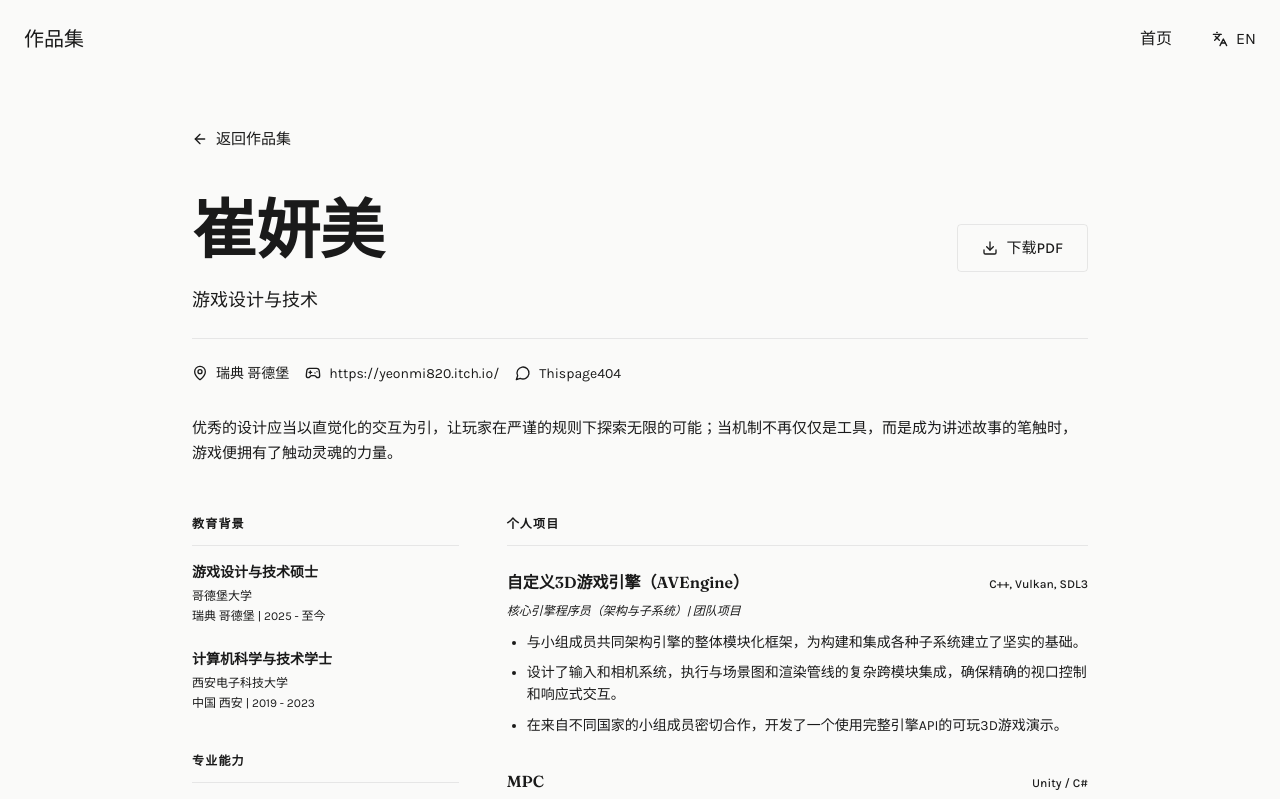
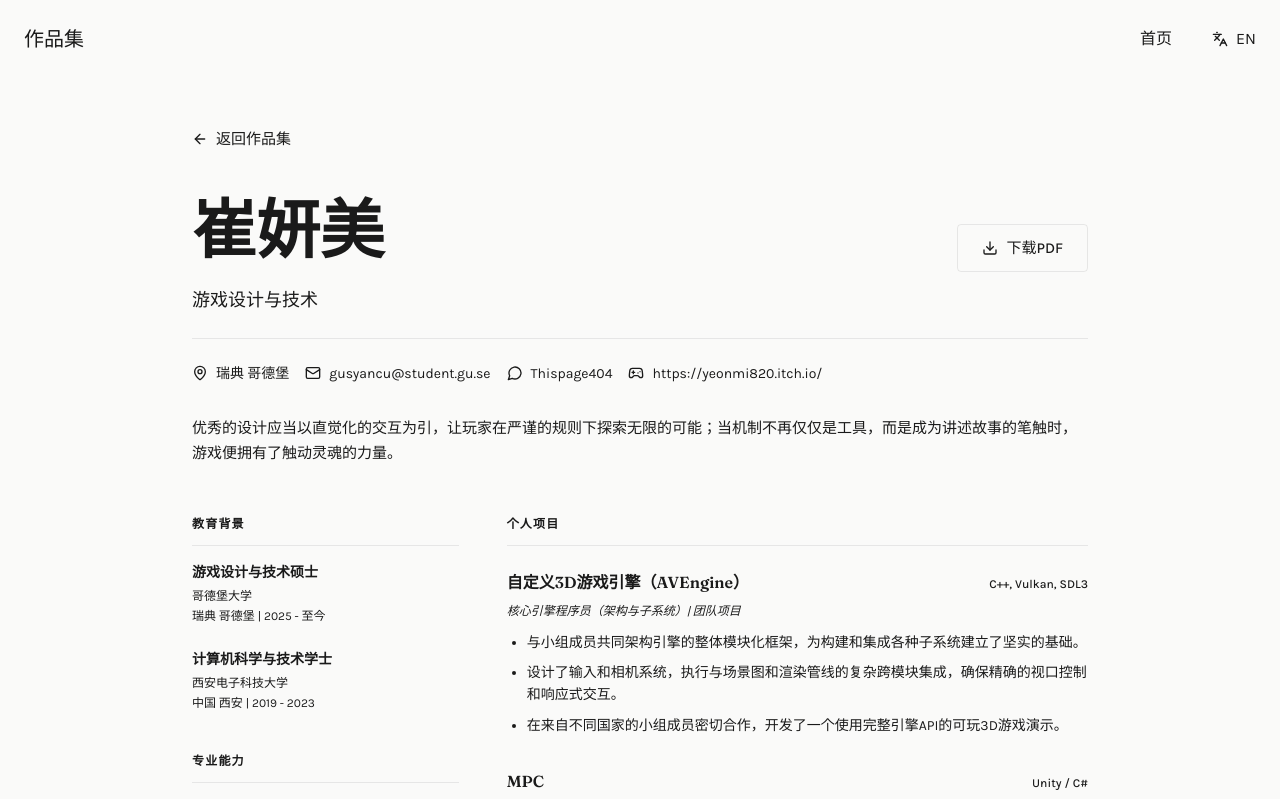
Before and after one commit to yeonmi820/yeonmi820.github.io, a React (Vite) app: page /cn/resume in a window 1280 px wide. Shown: the top 799 px of the page. Built offline with nearby package versions, Linux system fonts and the light colour scheme.

Commit message:
Fix localized resume contact order

```diff
--- a/src/app/pages/resume.tsx
+++ b/src/app/pages/resume.tsx
@@ -4,6 +4,8 @@ import {
   Download,
   ArrowLeft,
   MapPin,
+  Mail,
+  ExternalLink,
   Gamepad2,
   MessageCircle,
 } from "lucide-react";
@@ -15,8 +17,10 @@ export function Resume() {
   const { language } = useLanguage();
   const t = translations[language];
   const contact = {
-    game: "https://yeonmi820.itch.io/",
+    email: "gusyancu@student.gu.se",
+    website: "https://yeonmi820.github.io",
     wechat: "Thispage404",
+    itch: "https://yeonmi820.itch.io/",
   };
 
   return (
@@ -263,8 +267,8 @@ export function Resume() {
                   fontSize: "0.875rem",
                 }}
               >
-                <Gamepad2 className="w-4 h-4" />
-                {contact.game}
+                <Mail className="w-4 h-4" />
+                {contact.email}
               </div>
               <div
                 className="flex items-center gap-2"
@@ -273,8 +277,27 @@ export function Resume() {
                   fontSize: "0.875rem",
                 }}
               >
-                <MessageCircle className="w-4 h-4" />
-                {contact.wechat}
+                {language === "zh" ? (
+                  <>
+                    <MessageCircle className="w-4 h-4" />
+                    {contact.wechat}
+                  </>
+                ) : (
+                  <>
+                    <ExternalLink className="w-4 h-4" />
+                    {contact.website}
+                  </>
+                )}
+              </div>
+              <div
+                className="flex items-center gap-2"
+                style={{
+                  fontFamily: "var(--font-body)",
+                  fontSize: "0.875rem",
+                }}
+              >
+                <Gamepad2 className="w-4 h-4" />
+                {contact.itch}
               </div>
             </div>
 
```
